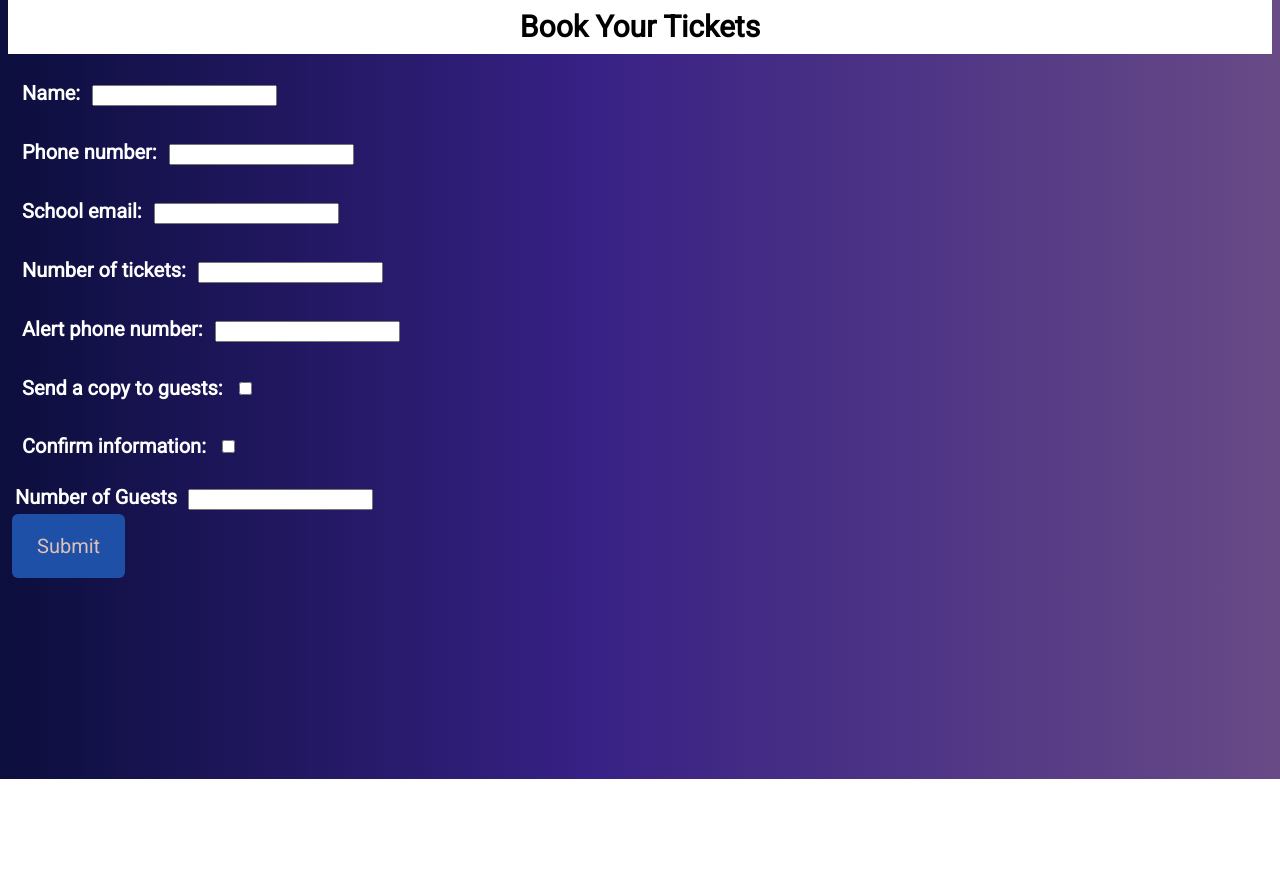
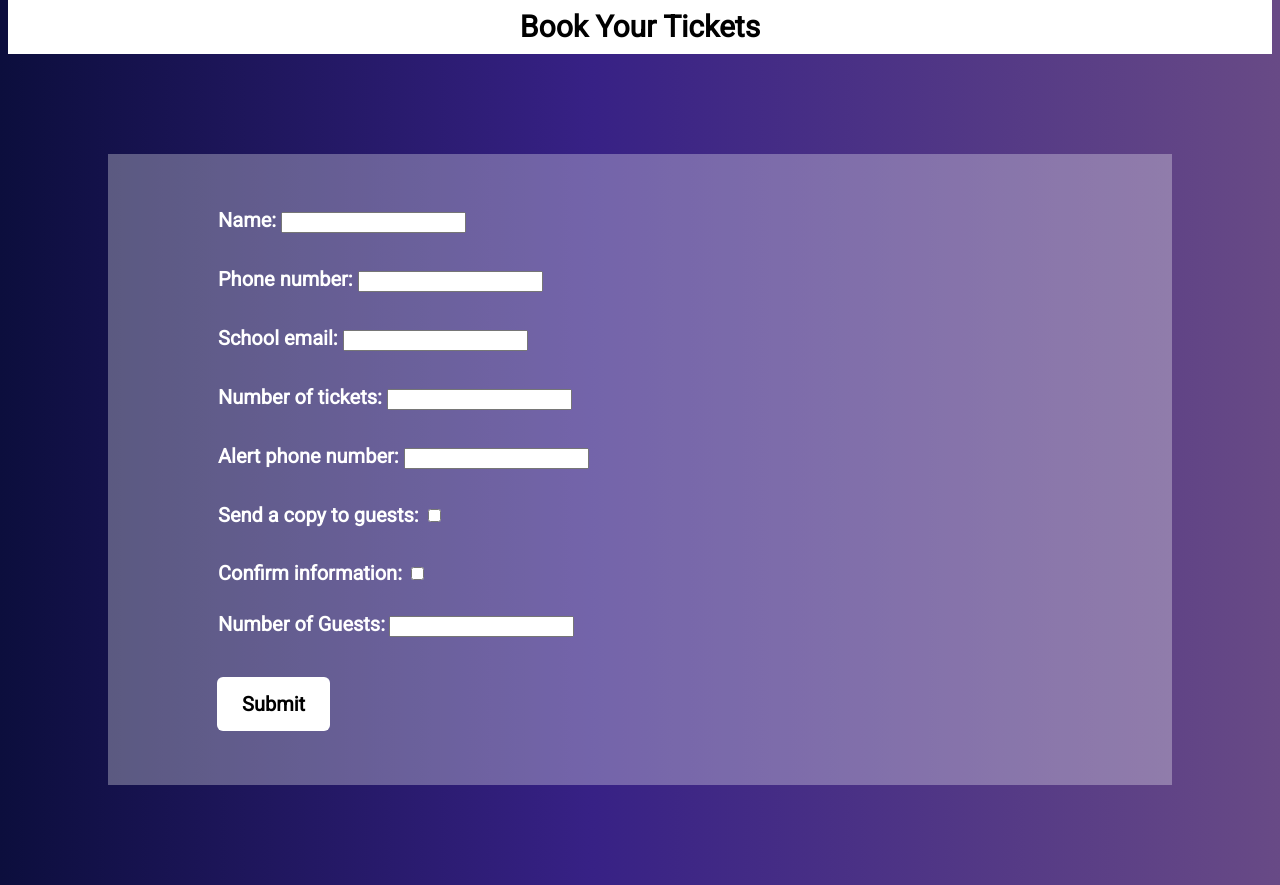
Before and after one commit to Raisa-Tathoi/Ticketing-System-Prom, a Django app: page /book/ in a window 1280 px wide. Shown: the part 21-906 px from the top of the page. Before the commit the page ends 800 px from the top, so only its background shows below. Run offline with Django 4.2, Linux system fonts and the light colour scheme.

Commit message:
updated design

```diff
--- a/registration/templates/booking/book_tickets.html
+++ b/registration/templates/booking/book_tickets.html
@@ -30,18 +30,34 @@
         }
     </script>
 </header>
+
+<section class="transparent-section">
 <body>
+
+
+
     <form method="post">
         {% csrf_token %}
         {{ form.as_p }}
 
-        <label for="id_number_of_tickets">Number of Guests</label>
+<section class="guest_fields">
+
+        <label for="id_number_of_tickets">Number of Guests:</label>
         <input type="number" id="id_number_of_tickets" name="number_of_tickets" onchange="generateGuestFields()">
 
+</section>
+
         <div id="guest-fields-container"></div>
+        <br><br>
+
+
+<section class="submit_button">
 
         <button type="submit">Submit</button>
     </form>
+
+</section>
+
 
     {% if form.non_field_errors %}
         <div class="errors">
@@ -50,20 +66,46 @@
             {% endfor %}
         </div>
     {% endif %}
+
+
+
 </body>
 
+</section>
 
 <style>
+
+    .transparent-section {
+        background-color: rgba(255, 255, 255, 0.3); /* White background with 0.3 transparency */
+        padding-left: 50px;
+        padding-top: 27px;
+        padding-right: 50px;
+        padding-bottom: 50px;
+        margin: 100px;
+    }
+
+    .transparent-section p, body {
+        color: rgba(0, 0, 0, 1); /* Fully opaque text */
+    }
+
+    .guest_fields {
+        padding-left: 30px;
+    }
+
+    .submit_button {
+        padding-left: 55px;
+
+    }
 
     header {
         background: white;
 
     }
 
-
     body {
         height: 100%;
         background: linear-gradient(90deg, rgba(12,14,61,1) 0%, rgba(55,33,133,1) 46%, rgba(104,74,134,1) 100%);
+        opacity: 1;
     }
 
 
@@ -83,8 +125,9 @@
         font-size: 20px;
         color: white;
         font-weight: bold;
-        padding-left: 20px;
-        padding: 7px;
+        padding-left: 30px;
+        padding-top: 7px;
+        padding-bottom: 7px;
     }
 
     p {
@@ -93,16 +136,18 @@
         font-size: 20px;
         color: white;
         font-weight: bold;
-        padding-left: 20px;
-        padding: 7px;
+        padding-left: 30px;
+        padding-top: 7px;
+        padding-bottom: 7px;
+        opacity: 1;
     }
 
     button {
-        background-color: #1f50a7;
+        background-color: white;
         border-radius: 6px;
         border: none;
-        color: #ddc1b9;
-        padding: 20px 25px;
+        color: black;
+        padding: 15px 25px;
         text-align: center;
         text-decoration: none;
         display: inline-block;
@@ -110,6 +155,7 @@
         margin: 4px;
         cursor: pointer;
         font-family: 'Roboto', sans-serif;
+        font-weight: bold;
     }
 
 </style>
```
